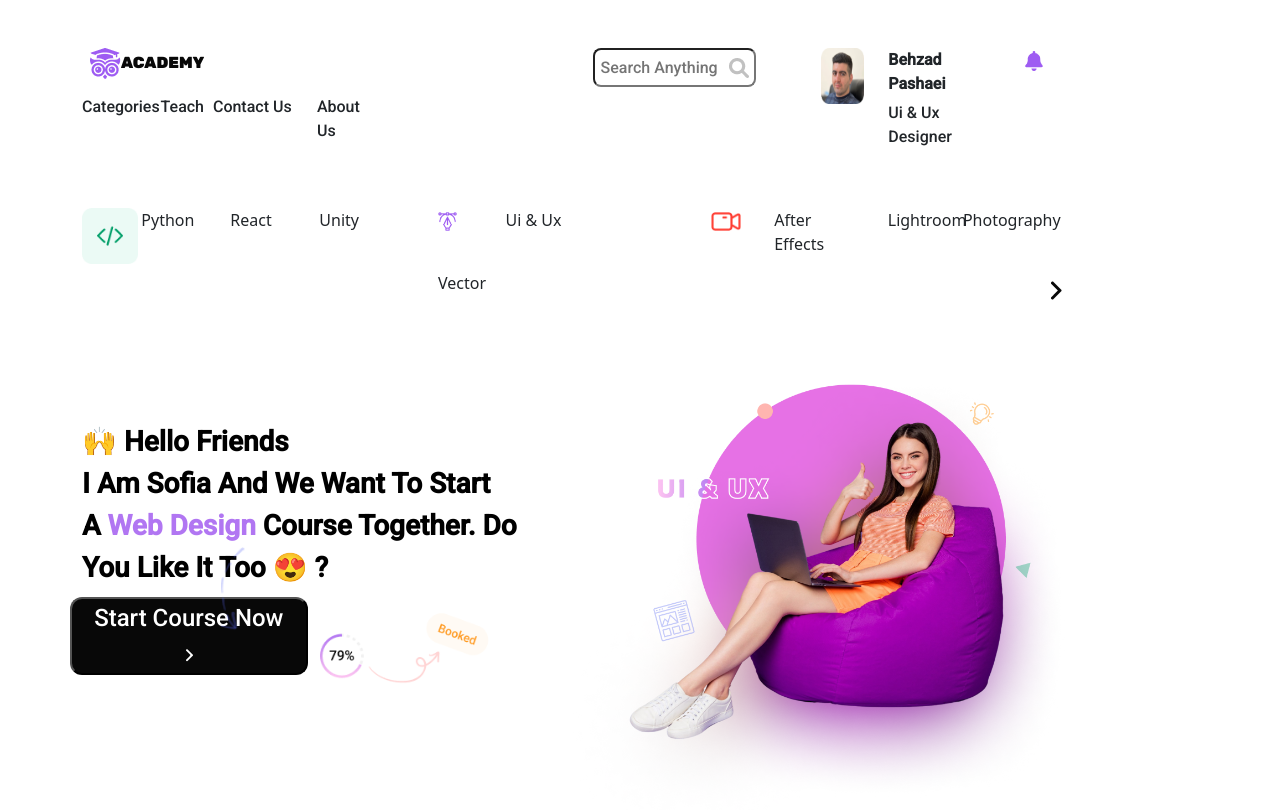
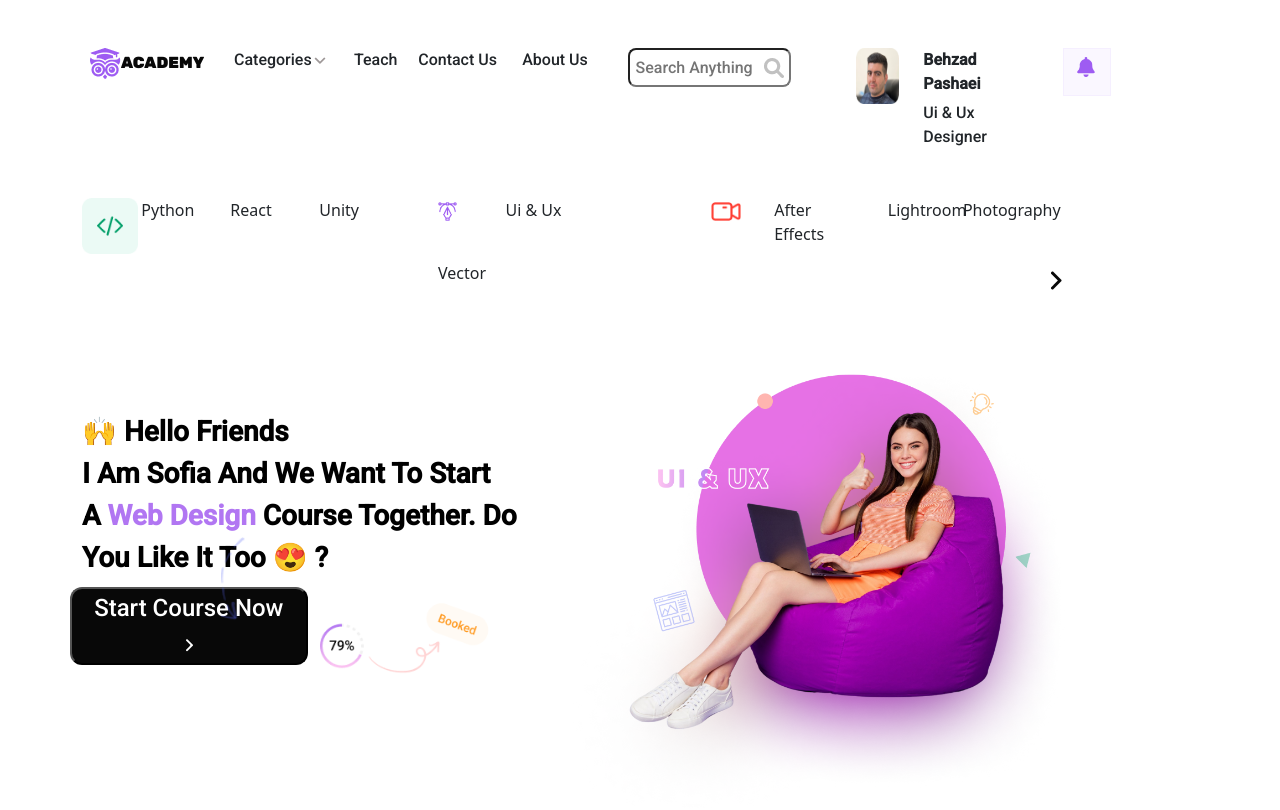
Before and after one commit to Gbangbolaoluwagbemiga/Academy-Assessment, a React (Create React App) app: page / in a window 1280 px wide. Shown: the top 810 px of the page. Built offline with nearby package versions, Linux system fonts and the light colour scheme.

Commit message:
NavBar, Topcategories completed

```diff
--- a/src/app.css
+++ b/src/app.css
@@ -22,8 +22,10 @@
   width: 6.5rem;
 }
 
-.right-header {
+.category-box {
+  width: 7.5rem;
 }
+
 .avatar {
   height: 3.5rem;
 }
@@ -34,7 +36,11 @@
   margin-bottom: 5px;
 }
 
-.notification-icon {
+.notification {
+  background: rgba(158, 92, 242, 0.05);
+  border: 1px solid rgba(158, 92, 242, 0.05);
+  width: 3rem;
+  height: 3rem;
 }
 hr {
   color: white;
--- a/src/components/NavBar.js
+++ b/src/components/NavBar.js
@@ -1,12 +1,13 @@
 import AcademyPng from '../Images/Academy.png';
 import Avatar from '../Images/Avatar.png';
 import searchIcon from '../Images/search.png';
+import downIcon from '../Images/downIcon.png';
 import NotificationIcon from '../Images/Bell.png';
 
 function NavBar() {
   return (
     <header className="row mt-5 top-header">
-      <div className="left-header row col-5 me-5">
+      <div className="left-header row col-6 ">
         <p className="assessment col-3">
           <span className="logo-group_1 ms-2">
             <img className="vector-1" src={AcademyPng} alt="Academy icon" />
@@ -16,7 +17,7 @@ function NavBar() {
         <p className=" assessment-menu row col-9">
           <p className="category-box col-3">
             <span className="Categories">Categories</span>
-            <img className="category-icon" src="" alt="" />
+            <img className="category-icon" src={downIcon} alt="downward-icon" />
           </p>
           <p className="teach col-2 justify-content-end">Teach</p>
           <p className=" contact col-3 justify-content-end">Contact Us</p>
@@ -40,11 +41,11 @@ function NavBar() {
             <span className="avatar-occupation">Ui & Ux Designer</span>
           </p>
         </div>
-        <div className="notification col-2 justify-content-end">
+        <div className="notification col-2 ms-3  justify-content-end">
           <img
             src={NotificationIcon}
             alt="Notification-icon"
-            className="notification-icon"
+            className="notification-icon pt-2"
           />
         </div>
       </div>
```
Also changed, not shown: src/Images/downIcon.png (added).
